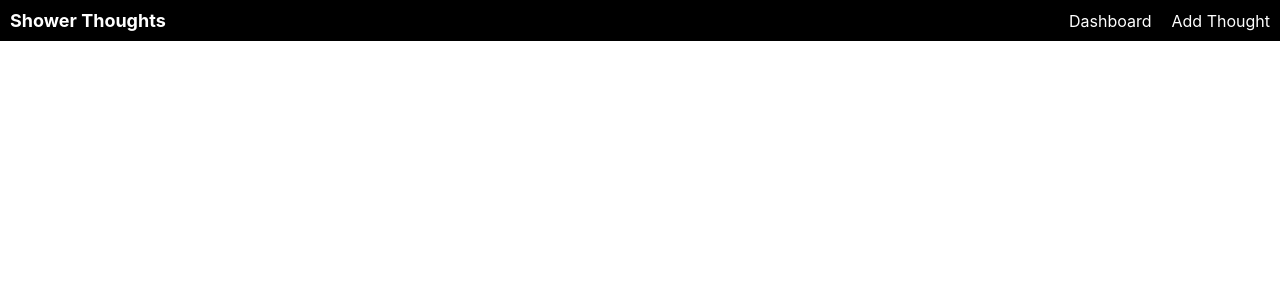
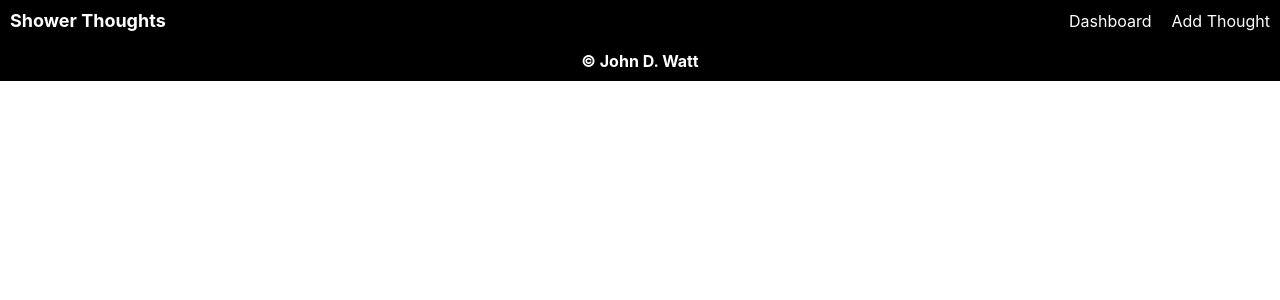
Before and after one commit to johndwatt/shower-thoughts-frontend, a React (Create React App) app: page / in a window 1280 px wide. Shown: the top 300 px of the page. Built offline with nearby package versions, Linux system fonts and the light colour scheme.

Commit message:
adds content and styling to footer component

```diff
--- a/src/App.js
+++ b/src/App.js
@@ -1,5 +1,6 @@
 import AppRoutes from './routes/AppRoutes'
 import Navbar from "./components/nav_comps/Navbar";
+import Footer from "./components/nav_comps/Footer";
 
 import './App.css';
 
@@ -8,6 +9,7 @@ function App() {
     <div className="App">
       <Navbar />
       <AppRoutes />
+      <Footer />
     </div>
   );
 }
--- a/src/components/nav_comps/Footer.js
+++ b/src/components/nav_comps/Footer.js
@@ -0,0 +1,15 @@
+import React from 'react';
+
+import "../../styles/Footer.css"
+
+function Footer(props) {
+    return (
+        <footer className="footer">
+            <h4 className='footer-content'>
+                &copy; <a href="https://johndwatt.com/" target="_blank" rel="noreferrer" className='footer-link'>John D. Watt</a>
+            </h4>
+        </footer>
+    );
+}
+
+export default Footer;
--- /dev/null
+++ b/src/styles/Footer.css
@@ -0,0 +1,17 @@
+.footer {
+    display: flex;
+    justify-content: center;
+    align-items: center;
+    background-color: black;
+    padding: 10px;
+}
+
+.footer-content {
+    color: white;
+
+}
+
+.footer-link {
+    text-decoration: none;
+    color: white;
+}
```
